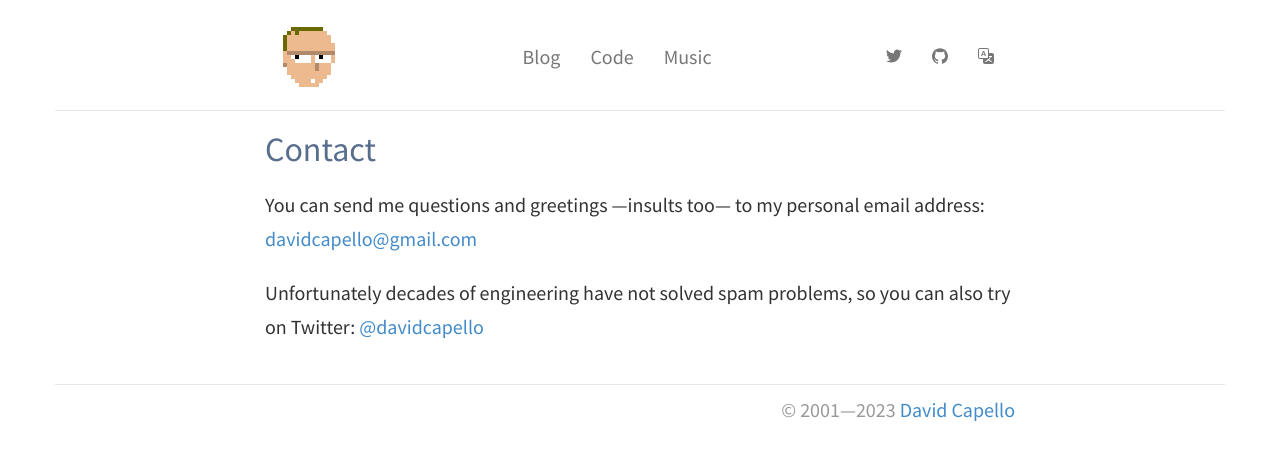
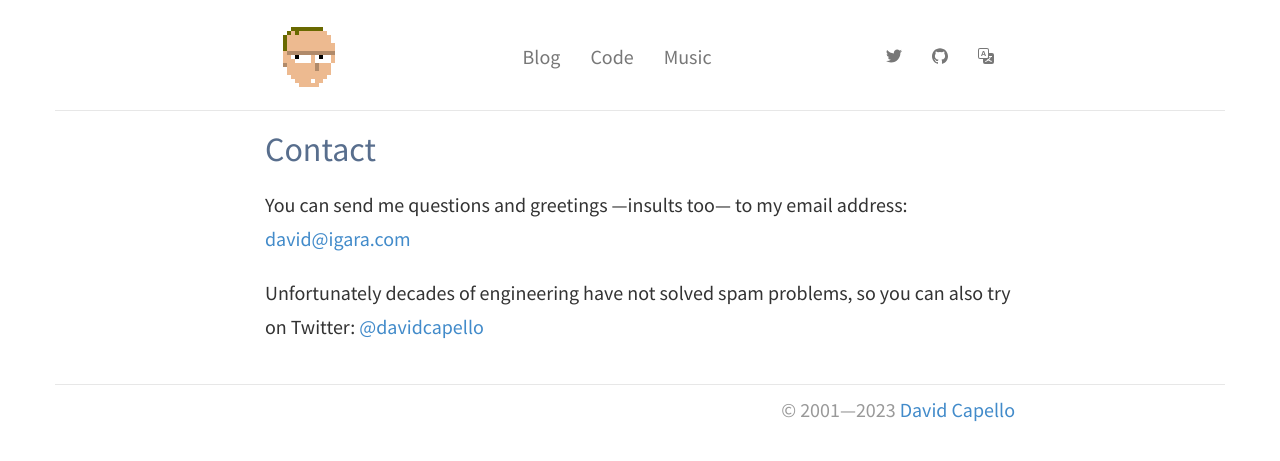
Before and after one commit to dacap/dacap.github.io, a Jekyll site: the page built from contact.md, in a window 1280 px wide. Shown: the top 461 px of the page. Built offline with Jekyll 4.4.1, drawn with Linux system fonts in a browser that asks for light colours.

Commit message:
New email address for personal contact too

```diff
--- a/_config.yml
+++ b/_config.yml
@@ -13,7 +13,7 @@ whitelist:
 title: davidcapello.com
 author:
   name: David Capello
-  email: davidcapello@gmail.com
+  email: david@igara.com
   github: dacap
   twitter: davidcapello
 
--- a/contact.md
+++ b/contact.md
@@ -4,7 +4,7 @@ title: Contact
 permalink: /contact/
 ---
 
-You can send me questions and greetings ---insults too--- to my personal email address:
+You can send me questions and greetings ---insults too--- to my email address:
 [{{site.author.email}}](mailto:{{site.author.email}})
 
 Unfortunately decades of engineering have not solved spam problems, so
```
